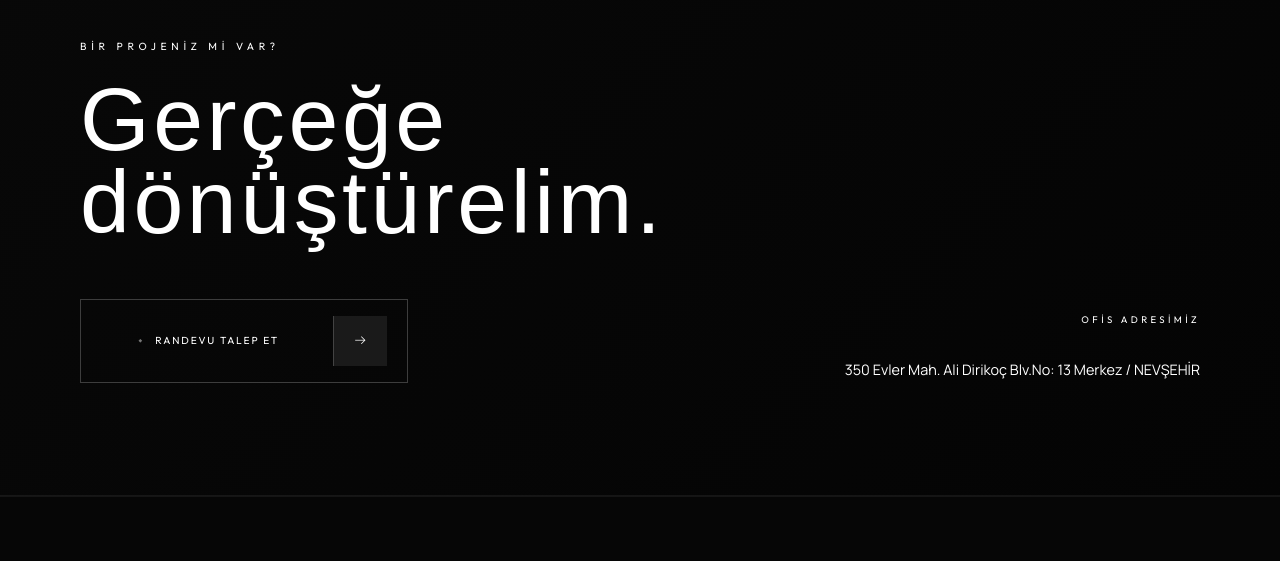
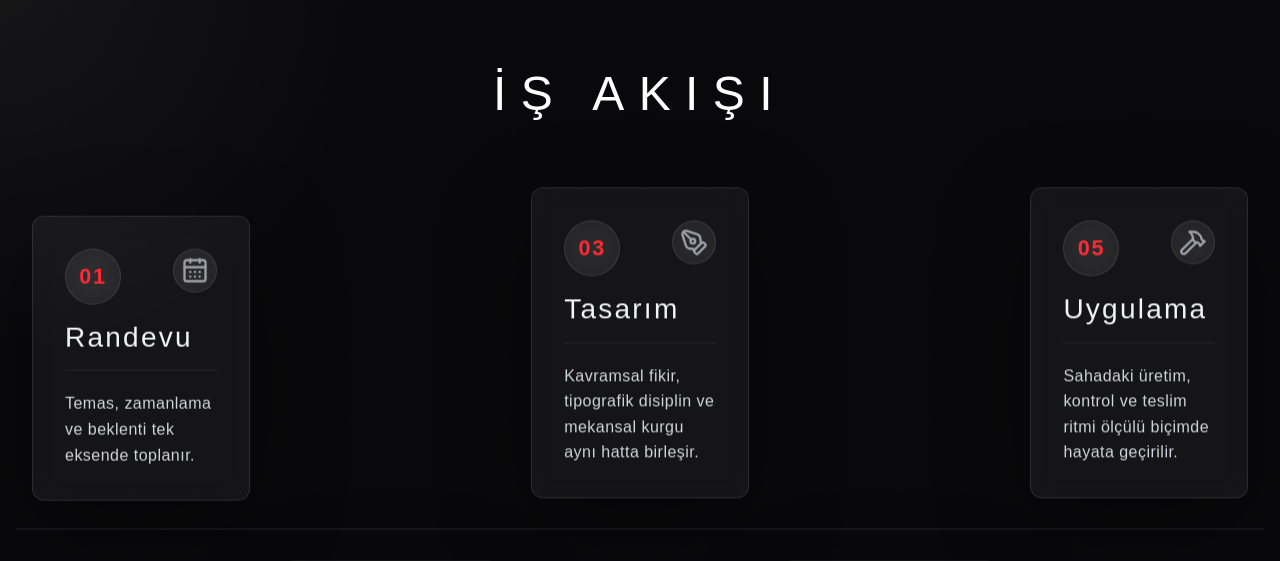
Before and after one commit to deqoin-website/Deqoin-new, a Next.js app: page /faaliyet-alanlarimiz in a window 1280 px wide. Shown: the part 1537-2098 px from the top of the page. Built offline with nearby package versions, Linux system fonts and the light colour scheme; no server answers; the database is empty; a web font is replaced by a local one.

Commit message:
Add workflow to faaliyet page

```diff
--- a/app/faaliyet-alanlarimiz/page.tsx
+++ b/app/faaliyet-alanlarimiz/page.tsx
@@ -5,6 +5,7 @@
 import { useEffect, useState } from "react";
 import Link from "next/link";
 import Footer from "@/components/Footer";
+import WorkflowSection from "@/components/WorkflowSection";
 import { Carousel, CarouselContent, CarouselItem } from "@/components/ui/carousel";
 import { DEFAULT_HOME_SERVICE_CARDS, normalizeHomeServiceCards } from "@/lib/home-services";
 
@@ -137,6 +138,7 @@ export default function FaaliyetAlanlarimiz() {
         </Carousel>
       </div>
 
+      <WorkflowSection className="mt-10 md:mt-16" title="İŞ AKIŞI" />
       <Footer />
     </main>
   );
```
